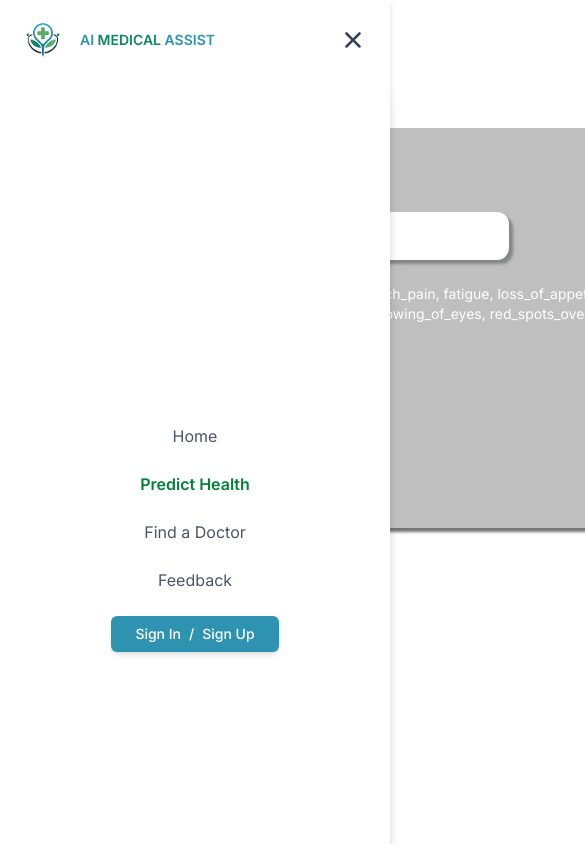
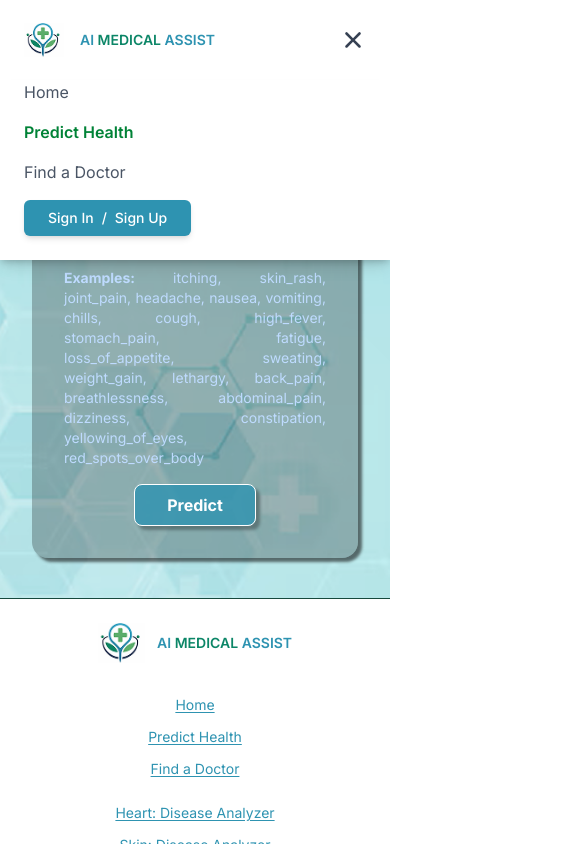
Before and after one commit to Gandhiprajwal/AI-Medical-Assist, a React (Vite) app in the folder frontend/: page /predict-health in a window 390 px wide. Both pictures are taken after a click on the button 353 px from the left and 40 px from the top of the page. Shown: the top 844 px of the page, 585 px wide, since content can reach past the window. Built offline with nearby package versions, Linux system fonts and the light colour scheme.

Commit message:
predict health page responsiveness completed and navbar responsivness fixed.

```diff
--- a/frontend/src/components/Home/ServicesLayout.jsx
+++ b/frontend/src/components/Home/ServicesLayout.jsx
@@ -112,7 +112,7 @@ const ServicesLayout = ({ services }) => {
       >
         <Link
           to="/more-analyzers"
-          className="bg-white dark:bg-slate-800 dark:text-white hover:cursor-pointer text-black py-2 px-4 rounded-md font-semibold shadow-lg"
+          className="bg-white dark:bg-green-900 dark:text-white hover:cursor-pointer text-black py-2 px-4 rounded-md font-semibold shadow-lg"
         >
           More AI Disease Analyzer
         </Link>
--- a/frontend/src/components/Navbar/Navbar.jsx
+++ b/frontend/src/components/Navbar/Navbar.jsx
@@ -136,13 +136,13 @@ const Navbar = () => {
       <AnimatePresence></AnimatePresence>
       {isOpen && (
         <motion.div
-          className="absolute z-5 h-screen top-20 left-0 w-full bg-white dark:bg-black shadow-lg flex flex-col pt-18 items-center justify-center md:hidden gap-6"
+          className="absolute z-50 h-fit pb-6 top-20 right-0 w-full bg-white dark:bg-black shadow-lg flex flex-col items-start pl-6 md:hidden gap-4"
           initial={{ opacity: 0, y: -10 }}
           animate={{ opacity: 1, y: 0 }}
           exit={{ opacity: 0, y: -10 }}
           transition={{ duration: 0.3 }}
         >
-          {["/", "/predict-health", "/find-a-doctor", "/feedback"].map(
+          {["/", "/predict-health", "/find-a-doctor"].map(
             (item, index) => {
               const labels = [
                 "Home",
--- a/frontend/src/pages/Home/Home.jsx
+++ b/frontend/src/pages/Home/Home.jsx
@@ -91,9 +91,8 @@ const Home = () => {
               </div>
 
               {/* Mobile Image */}
-              <div className="pb-4z-2 lg:hidden flex items-center opacity-70 mt-8 justify-center" >
-              <img src={DoctorImageHomePage2} className="lg:hidden z-1 " style={{
-            }} />
+              <div className="pb-4 z-2 lg:hidden flex items-center opacity-70 mt-8 justify-center" >
+              <img src={DoctorImageHomePage2} className="lg:hidden"/>
               </div>
 
               {/* Description Section */}
--- a/frontend/src/pages/PredictHealth/PredictHealth.jsx
+++ b/frontend/src/pages/PredictHealth/PredictHealth.jsx
@@ -66,19 +66,19 @@ export const PredictHealth = () => {
 
   return (
     <section
-      className="h-124 bg-cover dark:bg-[#000000] bg-center flex flex-col items-center justify-center px-4 py-10"
+      className="lg:h-124 md:h-1/2 w-full bg-cover dark:bg-[#000000] bg-center flex flex-col items-center justify-center md:px-16 px-8 py-10"
       style={{ backgroundImage: `url('/image3.png')` }}
     >
       <div
-        className="w-[1111px] h-100 dark:bg-[#000000]/70 bg-[rgba(0,0,0,0.25)] rounded-2xl shadow-[0px_4px_4px_rgba(0,0,0,0.25)] flex flex-col items-center p-8"
+        className="w-full lg:h-100 md:h-1/2 dark:bg-[#000000]/70 bg-[rgba(0,0,0,0.25)] rounded-2xl shadow-[0px_4px_4px_rgba(0,0,0,0.25)] flex flex-col items-center p-8"
         style={{ boxShadow: "4px 4px 3px rgba(10, 11, 11, 0.57)" }}
       >
-        <h2 className="text-white text-3xl font-bold mb-4">AI Health Check</h2>
+        <h2 className="text-white md:text-3xl text-xl font-bold mb-4">AI Health Check</h2>
 
         <div className="w-full flex flex-col items-center space-y-4">
           <input
             type="text"
-            className="p-3 rounded-xl w-[60%] dark:text-white text-black placeholder-white-300 dark:bg-[#000000] bg-white outline-none"
+            className="p-3 rounded-xl text-center md:w-[60%] w-full dark:text-white text-black placeholder-white-300 dark:bg-[#000000] bg-white outline-none"
             style={{ boxShadow: "4px 4px 3px rgba(10, 11, 11, 0.32)" }}
             id="symptoms"
             name="symptoms"
@@ -87,8 +87,8 @@ export const PredictHealth = () => {
             onChange={(e) => setSymptoms(e.target.value)}
           />
 
-          <div className="w-full text-center mt-2">
-            <p className="text-white text-sm">
+          <div className="w-full lg:text-center text-justify mt-2">
+            <p className="text-blue-200 text-sm">
               <strong>Examples:</strong> {exampleSymptoms.join(", ")}
             </p>
           </div>
@@ -105,13 +105,13 @@ export const PredictHealth = () => {
 
           {(description || errorMessage) && (
             <div
-              className="w-[1054px] h-28 bg-[#0ED9D0]/30 dark:bg-[#000000]/30 rounded-lg border border-white p-4 overflow-y-auto"
+              className="w-full h-28 bg-[#0ED9D0]/30 dark:bg-[#000000]/30 rounded-lg border border-white p-4 overflow-y-auto"
               style={{ maxHeight: "200px", overflowY: "scroll" }}
             >
-              <h3 className="text-xl font-semibold mb-2 text-slate-300 dark:text-slate-300 text-center">Results:</h3>
+              <h3 className="md:text-xl text-lg font-semibold mb-2 text-slate-300 dark:text-slate-300 text-center">Results:</h3>
               <div className="flex flex-wrap gap-4 justify-center">
                 {errorMessage && (
-                  <p className="text-white text-lg font-semibold">
+                  <p className="text-center text-red-400 md:text-lg text-sm font-semibold">
                     {errorMessage}
                   </p>
                 )}
```
